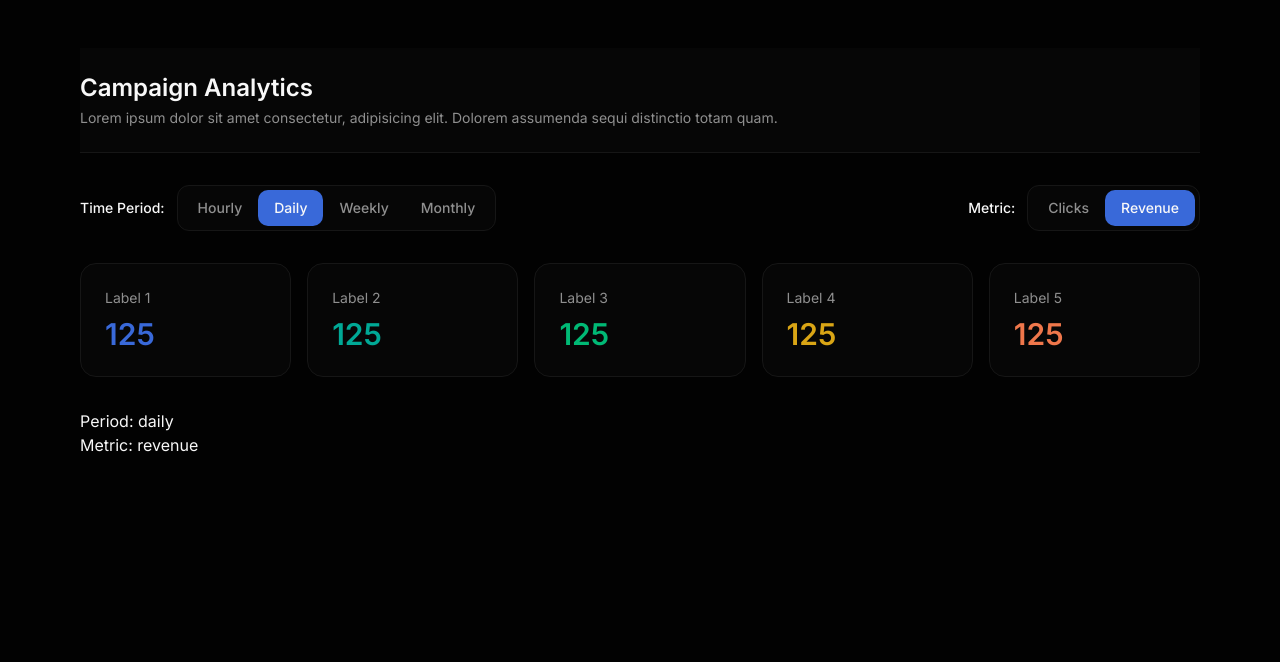
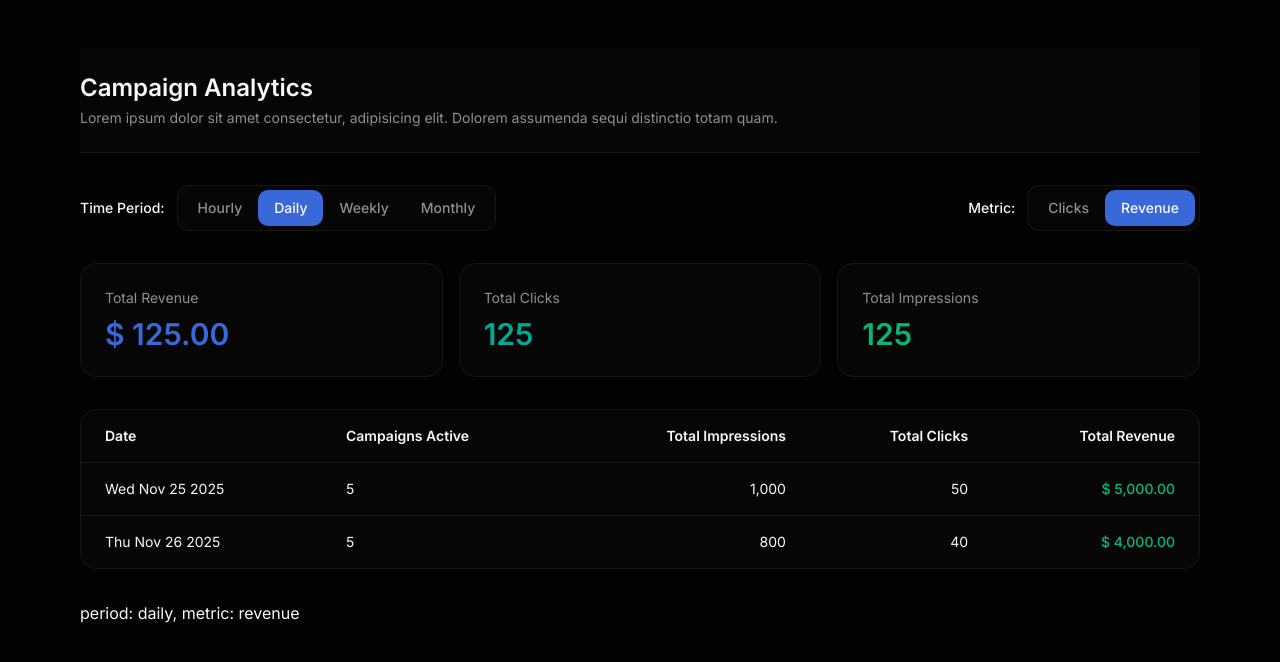
Before and after one commit to hapttic/front-test-assigment-2025-public, a React (Vite) app: page / in a window 1280 px wide. Shown: the top 662 px of the page. Built offline with nearby package versions, Linux system fonts and the light colour scheme.

Commit message:
ui: created data grid

```diff
--- a/src/pages/dashboard/Dashboard.tsx
+++ b/src/pages/dashboard/Dashboard.tsx
@@ -1,9 +1,10 @@
 import { useSearchParams } from "react-router-dom";
 import Wrapper from "../../components/shared/Wrapper";
-import AggregationPeriod from "./components/AggregationPeriod";
+import AggregationControls from "./components/AggregationControls";
 import CampaignMetrics from "./components/CampaignMetrics";
-import Metrics from "./components/Metrics";
+import MetricControls from "./components/MetricControls";
 import Header from "./components/Header";
+import DataGrid from "./components/DataGrid";
 
 export default function Dashboard() {
   const [searchParams] = useSearchParams();
@@ -14,13 +15,14 @@ export default function Dashboard() {
     <Wrapper className="min-h-screen bg-background space-y-8 py-12">
       <Header />
       <div className="flex flex-col gap-4 sm:flex-row sm:gap-0  sm:items-center sm:justify-between">
-        <AggregationPeriod />
-        <Metrics />
+        <AggregationControls />
+        <MetricControls />
       </div>
       <CampaignMetrics />
+      <DataGrid />
+
       <div>
-        <p>Period: {period}</p>
-        <p>Metric: {metric}</p>
+        <p>{`period: ${period}, metric: ${metric}`}</p>
       </div>
     </Wrapper>
   );
--- a/src/pages/dashboard/components/AggregationPeriod.tsx
+++ b/src/pages/dashboard/components/AggregationControls.tsx
@@ -2,7 +2,7 @@ import { useState } from "react";
 import type { AggregationPeriod } from "../../../lib/types";
 import { useSearchParams } from "react-router-dom";
 
-export default function AggregationPeriod() {
+export default function AggregationControls() {
   const [aggregationPeriod, setAggregationPeriod] =
     useState<AggregationPeriod>("daily");
   const [searchParams, setSearchParams] = useSearchParams();
--- a/src/pages/dashboard/components/CampaignMetrics.tsx
+++ b/src/pages/dashboard/components/CampaignMetrics.tsx
@@ -1,34 +1,34 @@
 export default function CampaignMetrics() {
   const metrics = [
     {
-      label: "Label 1",
+      label: "Total Revenue",
       value: 125,
       color: "text-chart-1",
     },
     {
-      label: "Label 2",
+      label: "Total Clicks",
       value: 125,
       color: "text-chart-2",
     },
     {
-      label: "Label 3",
+      label: "Total Impressions",
       value: 125,
       color: "text-chart-3",
     },
-    {
-      label: "Label 4",
-      value: 125,
-      color: "text-chart-4",
-    },
-    {
-      label: "Label 5",
-      value: 125,
-      color: "text-chart-5",
-    },
   ];
 
+  function formatValue(value: number, label: string) {
+    if (label === "Total Revenue") {
+      return `$ ${value.toLocaleString("en-US", {
+        minimumFractionDigits: 2,
+        maximumFractionDigits: 2,
+      })}`;
+    }
+    return value.toLocaleString();
+  }
+
   return (
-    <div className="grid gap-4 sm:grid-cols-2 lg:grid-cols-5">
+    <div className="grid gap-4 sm:grid-cols-2  lg:grid-cols-3">
       {metrics.map((metric) => (
         <div
           key={metric.label}
@@ -36,7 +36,7 @@ export default function CampaignMetrics() {
         >
           <p className="text-sm text-muted-foreground">{metric.label}</p>
           <p className={`mt-2 text-3xl font-semibold ${metric.color}`}>
-            {metric.value}
+            {formatValue(metric.value, metric.label)}
           </p>
         </div>
       ))}
--- /dev/null
+++ b/src/pages/dashboard/components/DataGrid.tsx
@@ -0,0 +1,85 @@
+export default function DataGrid() {
+  const data = [
+    {
+      timestamp: "Wed Nov 25 2025",
+      campaign: "c1",
+      campaignsActive: 5,
+      totalImpressions: 1000,
+      totalClicks: 50,
+      totalRevenue: 5000,
+    },
+    {
+      timestamp: "Thu Nov 26 2025",
+      campaign: "c2",
+      campaignsActive: 5,
+      totalImpressions: 800,
+      totalClicks: 40,
+      totalRevenue: 4000,
+    },
+  ];
+
+  const btnClass = `flex items-center text-sm font-semibold text-foreground cursor-pointer  hover:text-primary transition-colors`;
+  const thClass = "px-6 py-4 text-left";
+  const tdClass = `px-6 py-4 text-sm text-foreground`;
+
+  function formatValue(value: number, label: string) {
+    if (label === "Total Revenue") {
+      return `$ ${value.toLocaleString("en-US", {
+        minimumFractionDigits: 2,
+        maximumFractionDigits: 2,
+      })}`;
+    }
+    return value.toLocaleString();
+  }
+
+  return (
+    <div className="rounded-xl border border-border bg-card">
+      <div className="overflow-x-auto">
+        <table className="w-full">
+          <thead>
+            <tr className="border-b border-border">
+              <th className={thClass}>
+                <button className={btnClass}>Date</button>
+              </th>
+              <th className={thClass}>
+                <button className={btnClass}>Campaigns Active</button>
+              </th>
+              <th className={thClass}>
+                <button className={"ml-auto " + btnClass}>
+                  Total Impressions
+                </button>
+              </th>
+              <th className={thClass}>
+                <button className={"ml-auto " + btnClass}>Total Clicks</button>
+              </th>
+              <th className={thClass}>
+                <button className={"ml-auto " + btnClass}>Total Revenue</button>
+              </th>
+            </tr>
+          </thead>
+
+          <tbody>
+            {data.map((row, i) => (
+              <tr
+                key={i}
+                className="border-b border-border last:border-0 hover:bg-muted/50 transition-colors"
+              >
+                <td className={tdClass}>{row.timestamp}</td>
+                <td className={tdClass}>{row.campaignsActive}</td>
+                <td className={tdClass + " text-right"}>
+                  {formatValue(row.totalImpressions, "Total Impressions")}
+                </td>
+                <td className={tdClass + " text-right "}>
+                  {formatValue(row.totalClicks, "Total Clicks")}
+                </td>
+                <td className="px-6 py-4 text-sm text-right font-medium text-chart-3">
+                  {formatValue(row.totalRevenue, "Total Revenue")}
+                </td>
+              </tr>
+            ))}
+          </tbody>
+        </table>
+      </div>
+    </div>
+  );
+}
--- a/src/pages/dashboard/components/Metrics.tsx
+++ b/src/pages/dashboard/components/MetricControls.tsx
@@ -1,14 +1,16 @@
 import { useState } from "react";
 import { useSearchParams } from "react-router-dom";
 
-export default function Metrics() {
-  const [selectedMetric, setSelectedMetric] = useState<"clicks" | "revenue">(
-    "revenue"
-  );
+type MetricType = "clicks" | "revenue";
 
+export default function MetricControls() {
   const [searchParams, setSearchParams] = useSearchParams("");
+  const metric: MetricType =
+    (searchParams.get("metric") as MetricType) || "revenue";
 
-  function handleChangeMetric(metric: "clicks" | "revenue") {
+  const [selectedMetric, setSelectedMetric] = useState<MetricType>(metric);
+
+  function handleChangeMetric(metric: MetricType) {
     setSelectedMetric(metric);
 
     if (metric === "revenue") {
```
